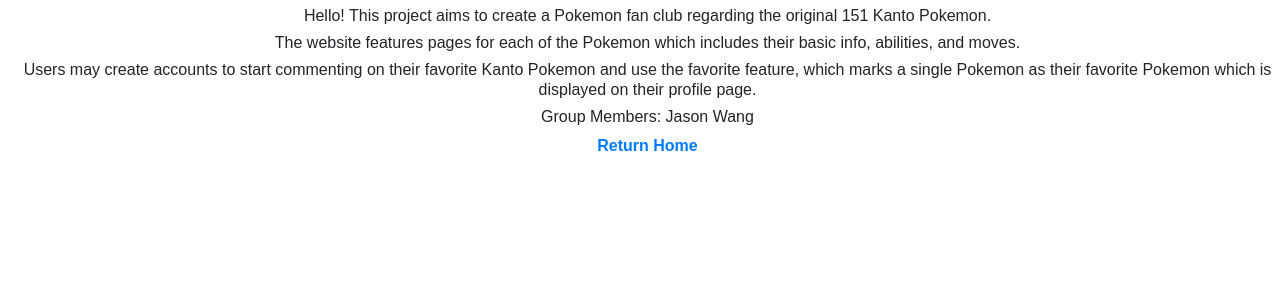
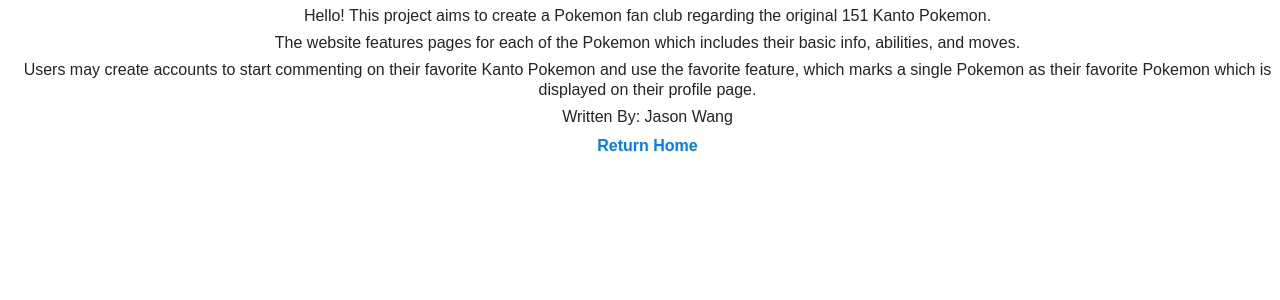
Before and after one commit to nosaj9/pokemon-fan-club, a Flask app: page /about in a window 1280 px wide. Shown: the part 130-430 px from the top of the page. Run offline with Flask 2, Linux system fonts and the light colour scheme; some libraries are stand-ins or nearby versions.

Commit message:
updated about page

```diff
--- a/flask_app/templates/about.html
+++ b/flask_app/templates/about.html
@@ -10,7 +10,7 @@
         <h6>The website features pages for each of the Pokemon which includes their basic info, abilities, and moves.</h6>
         <h6>Users may create accounts to start commenting on their favorite Kanto Pokemon and use the favorite feature,
             which marks a single Pokemon as their favorite Pokemon which is displayed on their profile page.</h6>
-        <h6>Group Members: Jason Wang</h6>
+        <h6>Written By: Jason Wang</h6>
         <b>
             <a href="{{ url_for('pokemon.index') }}">
                 Return Home
```
